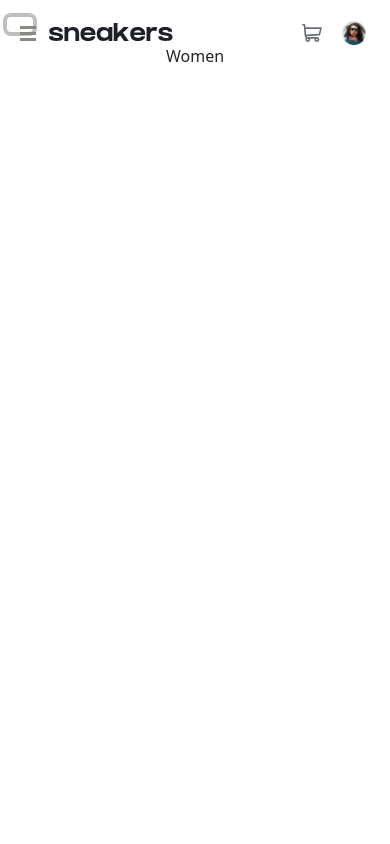
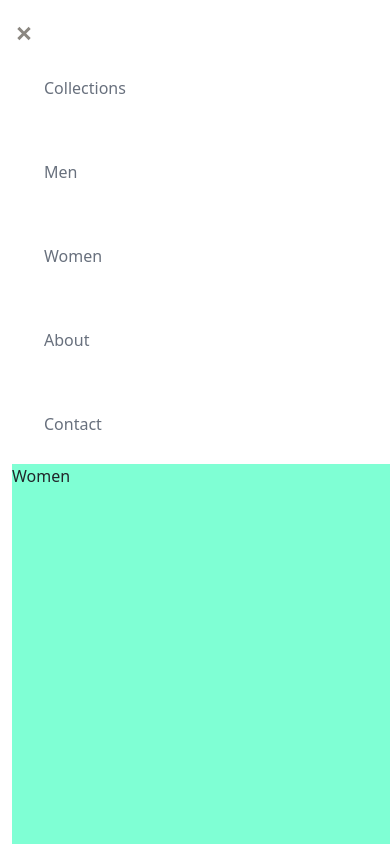
Before and after one commit to ZaidaMM/ecommerce-product-page, a React (Create React App) app: page /women in a window 390 px wide. Both pictures are taken after a click on the button 20 px from the left and 24 px from the top of the page. Shown: the top 844 px of the page. Built offline with nearby package versions, Linux system fonts and the light colour scheme.

Commit message:
navbar update

```diff
--- a/src/App.js
+++ b/src/App.js
@@ -8,7 +8,7 @@ function App() {
   return (
     <div className='App'>
       <Router>
-        <div className='container-fluid'>
+        <div className='container'>
           <Navbar />
           <Routes>
             <Route exact path='/women' element={<Women />} />
--- a/src/components/MainNavbar.js
+++ b/src/components/MainNavbar.js
@@ -1,3 +1,4 @@
+import { useState } from 'react';
 import {
   Navbar,
   NavbarBrand,
@@ -10,34 +11,48 @@ import {
 // import { NavLink } from 'react-router-dom';
 
 const MainNavbar = () => {
+  const [isOpen, setIsOpen] = useState(false);
+
+  const toggleNavbar = (e) => {
+    e.preventDefault();
+    setIsOpen(!isOpen);
+  };
+
   return (
-    <div>
-      <Navbar expand='md' className='bar'>
-        <NavbarBrand href='/' className='logo'>
-          <img src='../../images/logo.svg' alt='Logo' />
+    <div className='main-navbar'>
+      <Navbar expand='md' className='navbar'>
+        <NavbarBrand href='/' className='nav-brand'>
+          {!isOpen ? <img src='../../images/logo.svg' alt='logo' /> : ''}
         </NavbarBrand>
-        <NavbarToggler className='nav-toggler'>
-          <img src='../../images/icon-menu.svg' alt='toggler' />
+        <NavbarToggler className='nav-toggler' onClick={toggleNavbar}>
+          {isOpen ? (
+            <img src='../../images/icon-close.svg' alt='close toggler' />
+          ) : (
+            <img src='../../images/icon-menu.svg' alt='open toggler' />
+          )}
         </NavbarToggler>
-        <Collapse navbar className='nav-collapse'>
+        <Collapse navbar className='nav-collapse' isOpen={isOpen}>
           <Nav navbar>
             <NavItem className='nav-item'>
               <NavLink href='/'>Collections</NavLink>
             </NavItem>
-            <NavItem>
+            <NavItem className='nav-item'>
               <NavLink href='/'>Men</NavLink>
             </NavItem>
-            <NavItem>
+            <NavItem className='nav-item'>
               <NavLink href='/women'>Women</NavLink>
             </NavItem>
-            <NavItem>
+            <NavItem className='nav-item'>
               <NavLink href='/'>About</NavLink>
             </NavItem>
-            <NavItem>
+            <NavItem className='nav-item'>
               <NavLink href='/'>Contact</NavLink>
             </NavItem>
           </Nav>
         </Collapse>
+
+        <div>
+          {!isOpen ? (
             <div className='nav-icons'>
               <img
                 src='../../images/icon-cart.svg'
@@ -50,6 +65,10 @@ const MainNavbar = () => {
                 className='nav-avatar'
               />
             </div>
+          ) : (
+            ''
+          )}
+        </div>
       </Navbar>
       <div className='line'></div>
     </div>
--- a/src/index.css
+++ b/src/index.css
@@ -39,13 +39,13 @@ body {
   margin: 0;
   text-align: center;
 }
-.bar {
+.navbar {
   display: flex;
   align-self: center;
   vertical-align: middle;
   margin-bottom: -10px;
 }
-.logo {
+.nav-brand {
   display: flex;
   align-self: center;
 }
@@ -78,29 +78,62 @@ body {
   margin-left: 11px;
 }
 
+/* WOMEN */
+.women {
+  background-color: aquamarine;
+  height: 100vh;
+  min-width: 100vw;
+}
+
 /* Mobile */
 @media (max-width: 768px) {
-  .bar {
-    min-width: 300px;
+  .main-navbar {
+  }
+  .navbar {
+    min-width: 330px !important;
     margin-top: 10px;
+    margin-right: 0;
+    position: absolute;
+    inset: 0 45 0 0;
+    top: 0;
+    bottom: 0;
+    left: 0;
+    right: 45;
   }
   .nav-toggler {
     filter: invert(75%) brightness(1);
     position: absolute;
     top: 7px;
-    left: -5px;
+    left: -8px;
     z-index: 2;
-    border: none;
     height: 15px;
     width: 16px;
   }
-  .logo {
+
+  .nav-toggler button,
+  .nav-toggler,
+  .nav-toggler button:hover {
+    box-shadow: none !important;
+  }
+
+  .nav-brand {
     padding-left: 25px;
     height: 28px;
   }
-  .nav-toggler:hover,
-  :focus {
-    border: none;
+  .nav-collapse {
+    /* width: 250px; */
+    margin-left: 0;
+    padding-left: 0;
+  }
+  .nav-item {
+    text-align: left;
+  }
+  .nav-item a:hover {
+    box-shadow: none;
+  }
+  .nav-icons {
+    display: flex;
+    flex-direction: row;
   }
   .nav-icons .nav-cart {
     height: 18px;
@@ -117,15 +150,19 @@ body {
 
 /* Tablet */
 @media (min-width: 769px) and (max-width: 991px) {
-  .bar {
-    min-width: 500px;
-    flex-wrap: nowrap;
+  .navbar {
+    margin-left: -1.5rem;
+    margin-right: -1.5rem;
   }
   .nav-item a {
-    margin-left: 10px;
-    margin-right: 10px;
+    margin-left: 8px;
+    margin-right: 8px;
   }
   .nav-icons .nav-avatar {
-    margin-left: 20px;
+    margin-left: 15px;
+  }
+  .line {
+    min-width: 725px;
+    margin-left: -1rem;
   }
 }
--- a/src/pages/Women.js
+++ b/src/pages/Women.js
@@ -1,4 +1,4 @@
 const Women = () => {
-  return <div>Women</div>;
+  return <div className='women'>Women</div>;
 };
 export default Women;
```
Lines whose indentation alone changed are shown as unchanged.
